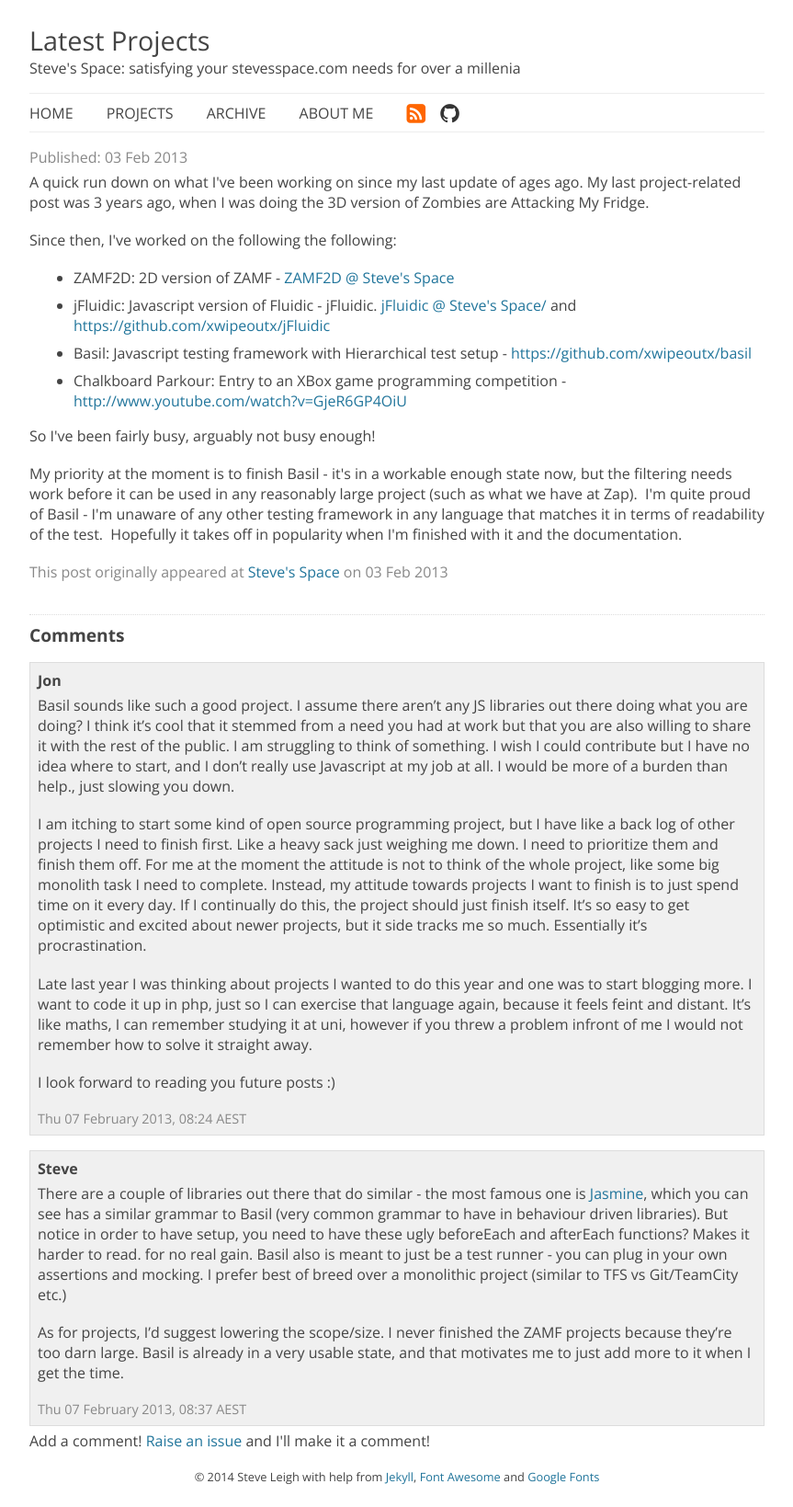
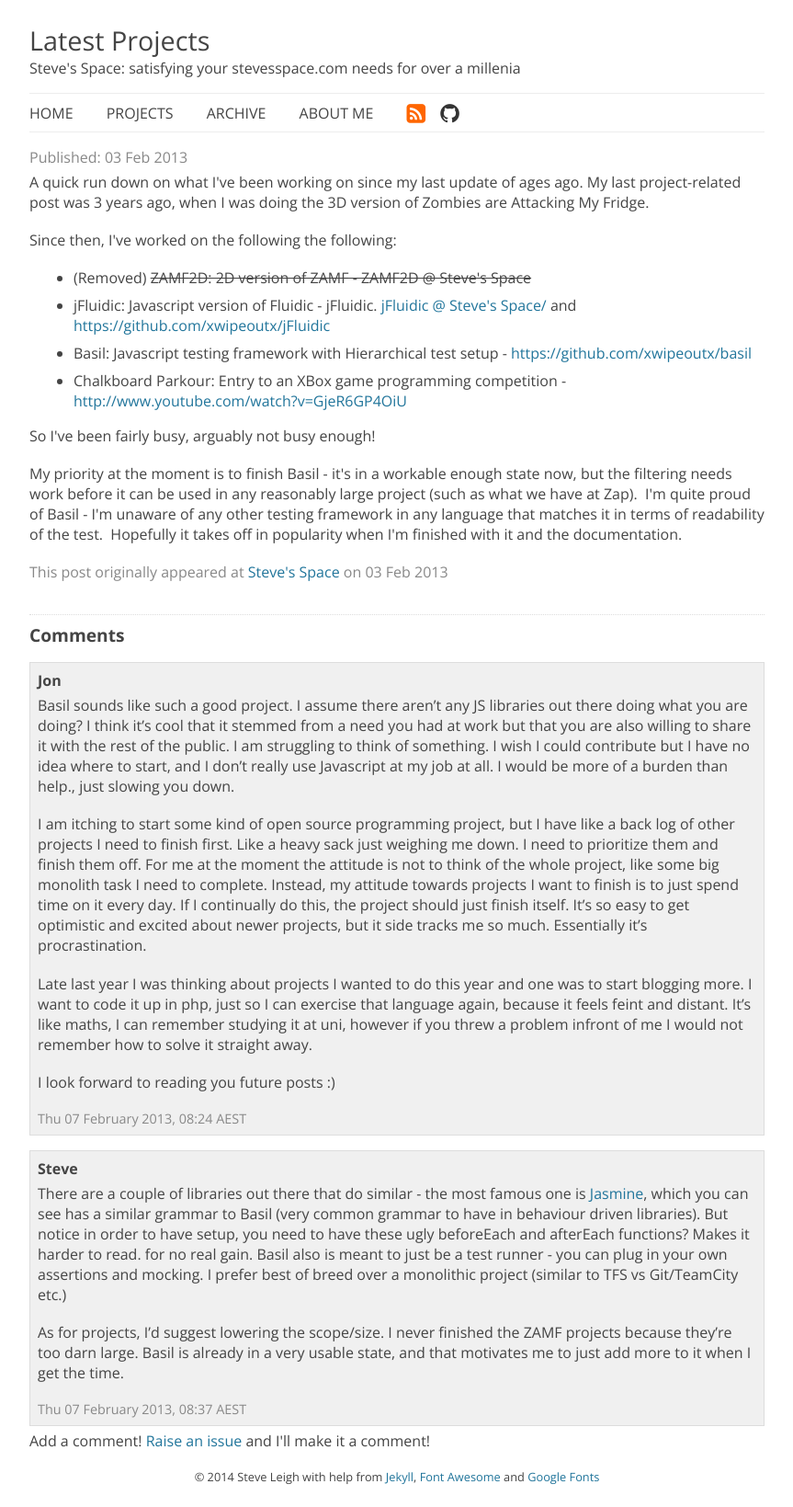
Before and after one commit to xwipeoutx/xwipeoutx.github.io, a Jekyll site: the page built from _posts/2013-02-03-latest-projects.html, in a window 1280 px wide. Shown: the whole page at 92% size, without its empty margins (208-1071 px from the left). Built offline with Jekyll 4.4.1, drawn with Linux system fonts in a browser that asks for light colours; nearby versions of some CDN libraries.

Commit message:
Fixed broken links. Styled <blockquote>

```diff
--- a/_data/comments-2013-02-latest-projects.yaml
+++ b/_data/comments-2013-02-latest-projects.yaml
@@ -12,6 +12,6 @@
 - author: Steve
   date: 2013-02-07 8:37:32 +10:00
   contents: |
-    There are a couple of libraries out there that do similar - the most famous one is <a href="http://pivotal.github.com/jasmine/" rel="nofollow">Jasmine</a>, which you can see has a similar grammar to Basil (very common grammar to have in behaviour driven libraries).  But notice in order to have setup, you need to have these ugly beforeEach and afterEach functions?  Makes it harder to read.  for no real gain.  Basil also is meant to just be a test runner - you can plug in your own assertions and mocking.  I prefer best of breed over a monolithic project (similar to TFS vs Git/TeamCity etc.)
+    There are a couple of libraries out there that do similar - the most famous one is <a href="http://jasmine.github.io" rel="nofollow">Jasmine</a>, which you can see has a similar grammar to Basil (very common grammar to have in behaviour driven libraries).  But notice in order to have setup, you need to have these ugly beforeEach and afterEach functions?  Makes it harder to read.  for no real gain.  Basil also is meant to just be a test runner - you can plug in your own assertions and mocking.  I prefer best of breed over a monolithic project (similar to TFS vs Git/TeamCity etc.)
 
     As for projects, I'd suggest lowering the scope/size.  I never finished the ZAMF projects because they're too darn large.  Basil is already in a very usable state, and that motivates me to just add more to it when I get the time.
--- a/_posts/2007-01-07-divine-appointment.html
+++ b/_posts/2007-01-07-divine-appointment.html
@@ -13,6 +13,6 @@
 <p>There was too many coincidences here to consider it as anything else BUT a divine appointment.  The prayer of Paula's was happening not long before the gmail encounter.  I'd just sent her my resume the day before.  Kevin and Paula just happened to be on gmail at the same time, and Kevin initiated conversation that Paula wasn't even looking for.  There just happened to be a job going there, and it happened to be in a language that  I'm quite familiar with, having done this very website in it.</p>
 <p>Interesting side note - the office is located in the same place as the old Uptime Southbank store.  Dunno if that's a divine appointment or not, but it's very cool either way.</p>
 <p>I've also made a new year's resolution to read the bible daily, and going well with it (though have spent a couple of late nights already due to forgetfulness).  Maybe this was God's way of rewarding me, making things super easy? I can't begin to guess His reasons, though I'd imagine they have something to do with Love, and I'm grateful for it either way</p>
-<p>Also, we went to SNL yesterday.  I'd decided I was going to see if they wanted their website done up.  It apparently got hacked a while back and hasn't been the same since.  want proof? See <a href="http://www.sundaynightlive.org">their website</a>.  Anyhoo, we got to SNL about 15mins early, and the pastor was out the front talking to people.</p>
+<p>Also, we went to SNL yesterday.  I'd decided I was going to see if they wanted their website done up.  It apparently got hacked a while back and hasn't been the same since.  want proof? See <strike>their website</strike> (Note: site no longer exists. see <a href="http://oslc.org.au">Our Saviour Lutheran Church</a>).  Anyhoo, we got to SNL about 15mins early, and the pastor was out the front talking to people.</p>
 <p>I thought again almost immediately "wow, another divine appointment", it was a perfect opportunity to ask him about the website stuff, and when I do, he was saying they were just talking about looking for someone to do up their website.</p>
 <p>Wow, God, you're awesome.</p>
--- a/_posts/2007-04-17-soul-acceptance-of-god.html
+++ b/_posts/2007-04-17-soul-acceptance-of-god.html
@@ -6,7 +6,7 @@
 tags: []
 alias: /soul-acceptance-of-god/
 ---
-<p>I came across this post on <a href="http://www.godgab.org">GodGab</a> when I should have been working, and thought I would share it.</p>
+<p>I came across this post on <strike>GodGab</strike> (Note: site no longer exists) when I should have been working, and thought I would share it.</p>
 <blockquote><p>The pedant is disposed to be skeptical by reason of a lurking belief that it is the look-out of the Divinity to make Himself known to him. But the jeeva (soul) is a dissociable particle of the divine essence with the onus of choosing for himself from among the alternatives of serving, a neutral and a disobedient career, his own relationship to the Divinity. He cannot escape the privilege of exercising this responsibility except by conscious self-deception or by hyporcisy.</p></blockquote>
 <p>Translated into a language we can understand (sorry, but that is not english), it basically means that a pedant is someone who thinks it is up to God to prove Himself to us.  However, our soul can choose 1 of 3 ways to act towards God - servitude, neutrality, or rejection/disobedience. To think otherwise is either hypocritical or self deceiving.</p>
 <p>I think it also assumes that the soul exists...who knows. Stupid Existential English!</p>
--- a/_posts/2009-04-08-largest-update-yet.html
+++ b/_posts/2009-04-08-largest-update-yet.html
@@ -40,4 +40,4 @@
 <p>And that's that! Physics was definitely the hardest thing to set up - harder than the graphics engine, I would say. The main reason it's so hard is because documentation is really, really bad. It's written by a bunch of academics, and it's more fun to make the physics engine than it is to document it. Oh well. The forums are absolutely awesome though, hurrah!</p>
 <p>Once I got the physics sorted out, I could move on to implenting decent gameplay. Here's where things sped up somewhat. I was able to perfect the collisions between bullets and zombies, and stop the zombies running through each other, and add a magnetised weapon, and stuff. I tried to add a kinematic player controller (basically, the user is governed by physics rather than by moving it), but it seems I should wait until the next Bullet release for that.</p>
 <p>My most recent additions to the engine include a config file, so I can much more easily tweak things like zombie health, cooldown rates and starting money, and sound. That's right, the sound that added so much to the previous version is now in this one! And improved - I now have a dying sound, 2 sets of music and a zombie hitting sound.</p>
-<p>All in all, I'm quite pleased with my progress. Check it out <a href="/projects/zamf">here</a>, and let me know any suggestions/ideas/critcism/anything! Feedback is most welcome!</p>
+<p>All in all, I'm quite pleased with my progress. Check it out <strike>here</strike> (page removed), and let me know any suggestions/ideas/critcism/anything! Feedback is most welcome!</p>
--- a/_posts/2013-02-03-latest-projects.html
+++ b/_posts/2013-02-03-latest-projects.html
@@ -12,8 +12,8 @@
 <p>A quick run down on what I've been working on since my last update of ages ago. My last project-related post was 3 years ago, when I was doing the 3D version of Zombies are Attacking My Fridge.</p>
 <p>Since then, I've worked on the following the following:</p>
 <ul>
-<li>ZAMF2D: 2D version of ZAMF - <a href="/projects/zamf-2d.html">ZAMF2D @ Steve's Space</a></li>
-<li>jFluidic: Javascript version of Fluidic - jFluidic. <a href="/projects/jfluidic.html">jFluidic @ Steve's Space/</a> and <a href="https://github.com/xwipeoutx/jFluidic">https://github.com/xwipeoutx/jFluidic</a></li>
+<li>(Removed) <strike>ZAMF2D: 2D version of ZAMF - ZAMF2D @ Steve's Space</strike></li>
+<li>jFluidic: Javascript version of Fluidic - jFluidic. <a href="/projects/jfluidic">jFluidic @ Steve's Space/</a> and <a href="https://github.com/xwipeoutx/jFluidic">https://github.com/xwipeoutx/jFluidic</a></li>
 <li>Basil: Javascript testing framework with Hierarchical test setup - <a href="https://github.com/xwipeoutx/basil">https://github.com/xwipeoutx/basil</a></li>
 <li>Chalkboard Parkour: Entry to an XBox game programming competition - <a href="http://www.youtube.com/watch?v=GjeR6GP4OiU">http://www.youtube.com/watch?v=GjeR6GP4OiU</a></li>
 </ul>
```
